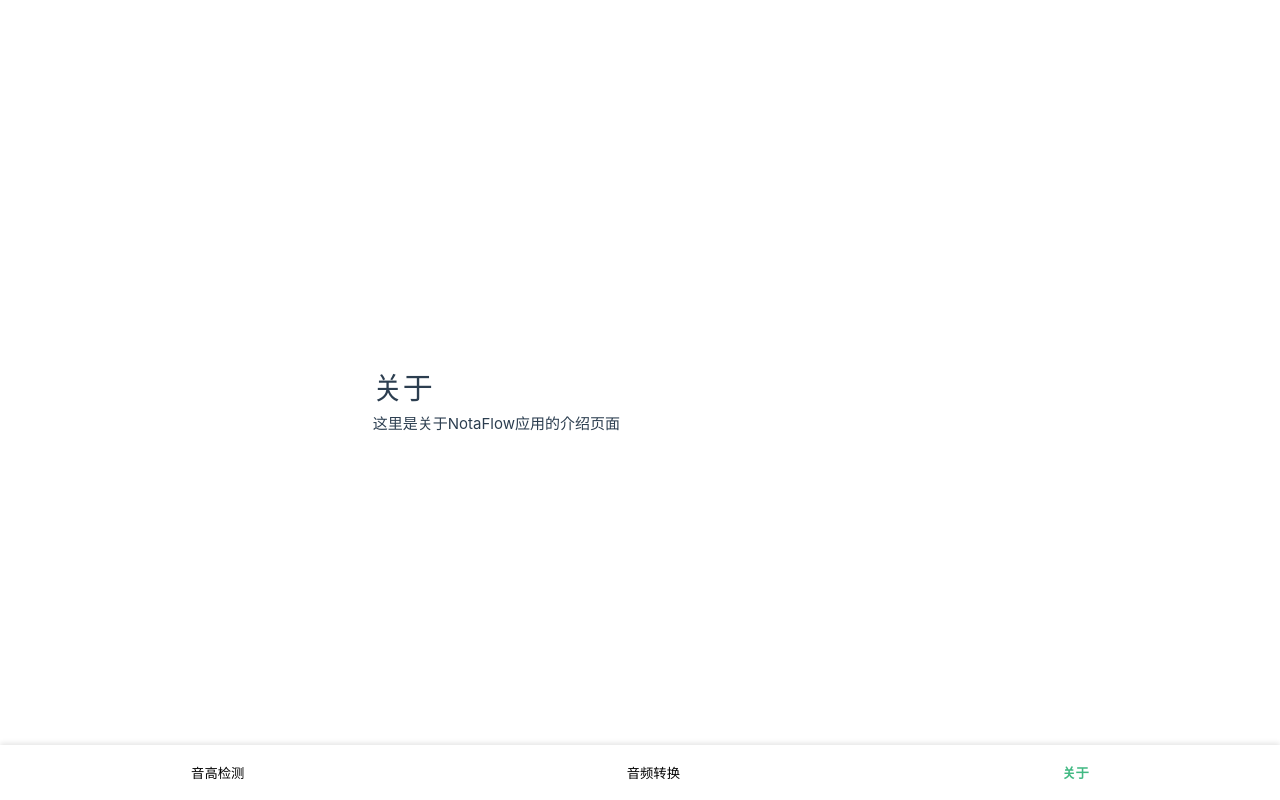
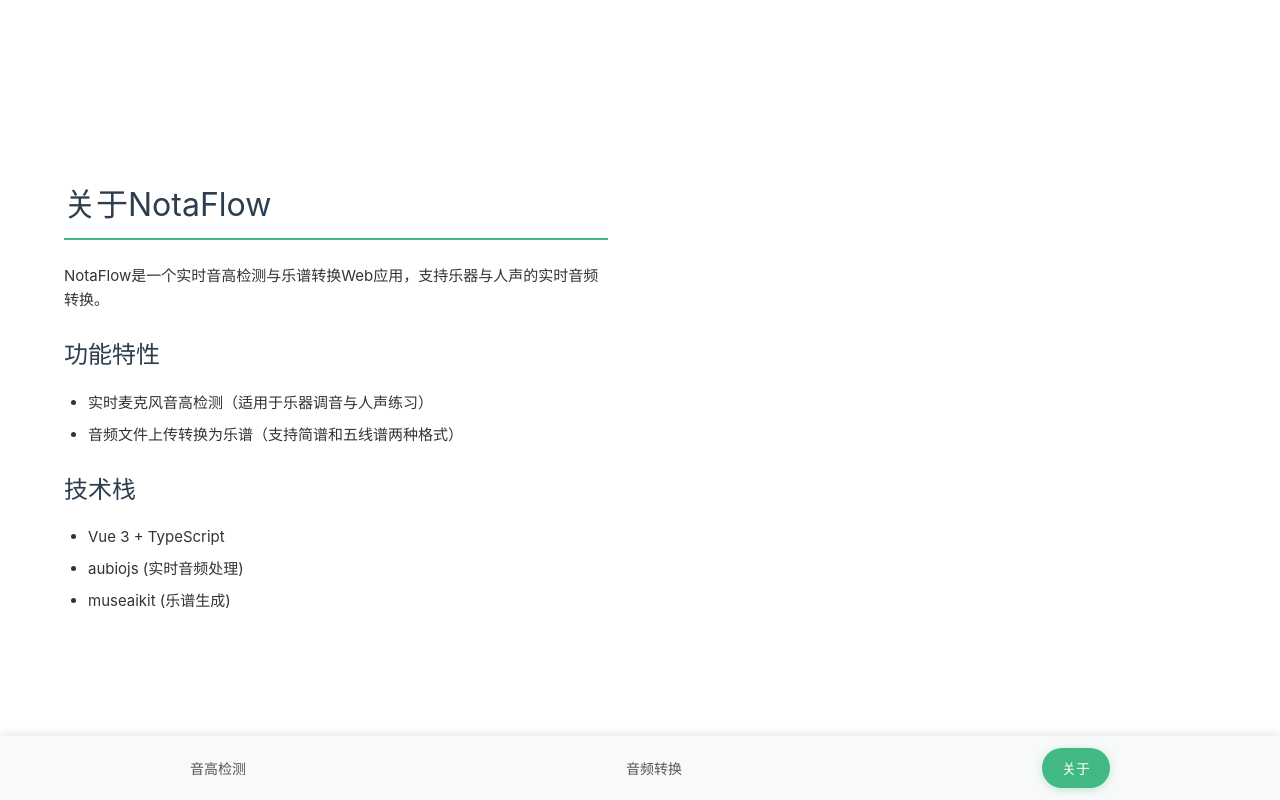
Before and after one commit to flufy3d/NotaFlow, a Vue app: page / in a window 1280 px wide. Both pictures are taken after a click on the button "关于". Built offline with nearby package versions, Linux system fonts and the light colour scheme; the HTML template or start-up script is replaced by a standard one.

Commit message:
style(UI): 改进标签栏和关于页面的样式和内容
- 增强标签栏的视觉反馈效果，包括悬停状态和激活状态的样式
- 增加标签栏的z-index防止遮挡
- 完善关于页面的内容描述和技术栈信息
- 优化关于页面的排版和间距，提升可读性

```diff
--- a/src/App.vue
+++ b/src/App.vue
@@ -29,21 +29,32 @@
   right: 0;
   display: flex;
   justify-content: space-around;
-  padding: 10px 0;
-  background: #fff;
-  box-shadow: 0 -2px 5px rgba(0, 0, 0, 0.1);
+  padding: 12px 0;
+  background: #f8f9fa;
+  box-shadow: 0 -2px 10px rgba(0, 0, 0, 0.1);
+  z-index: 100;
 }
 
 .tab-bar button {
-  padding: 8px 16px;
+  padding: 10px 20px;
   border: none;
   background: none;
   cursor: pointer;
+  border-radius: 20px;
+  transition: all 0.3s ease;
+  font-size: 14px;
+  color: #555;
+}
+
+.tab-bar button:hover {
+  background: rgba(66, 185, 131, 0.1);
 }
 
 .tab-bar button.active {
-  color: #42b983;
-  font-weight: bold;
+  color: #fff;
+  background: #42b983;
+  font-weight: 500;
+  box-shadow: 0 2px 8px rgba(66, 185, 131, 0.3);
 }
 
 @media (min-width: 1024px) {
--- a/src/components/AboutPage.vue
+++ b/src/components/AboutPage.vue
@@ -1,7 +1,18 @@
 <template>
   <div class="about-page">
-    <h1>关于</h1>
-    <p>这里是关于NotaFlow应用的介绍页面</p>
+    <h1>关于NotaFlow</h1>
+    <p>NotaFlow是一个实时音高检测与乐谱转换Web应用，支持乐器与人声的实时音频转换。</p>
+    <h2>功能特性</h2>
+    <ul>
+      <li>实时麦克风音高检测（适用于乐器调音与人声练习）</li>
+      <li>音频文件上传转换为乐谱（支持简谱和五线谱两种格式）</li>
+    </ul>
+    <h2>技术栈</h2>
+    <ul>
+      <li>Vue 3 + TypeScript</li>
+      <li>aubiojs (实时音频处理)</li>
+      <li>museaikit (乐谱生成)</li>
+    </ul>
   </div>
 </template>
 
@@ -15,6 +26,37 @@
 
 <style scoped>
 .about-page {
-  padding: 20px;
+  padding: 2rem;
+  max-width: 800px;
+  margin: 0 auto;
+  color: #333;
+}
+
+.about-page h1 {
+  font-size: 2rem;
+  color: #2c3e50;
+  margin-bottom: 1.5rem;
+  border-bottom: 2px solid #42b983;
+  padding-bottom: 0.5rem;
+}
+
+.about-page h2 {
+  font-size: 1.5rem;
+  color: #2c3e50;
+  margin: 1.5rem 0 1rem;
+}
+
+.about-page p {
+  line-height: 1.6;
+  margin-bottom: 1.5rem;
+}
+
+.about-page ul {
+  padding-left: 1.5rem;
+  line-height: 1.6;
+}
+
+.about-page li {
+  margin-bottom: 0.5rem;
 }
 </style>
```
